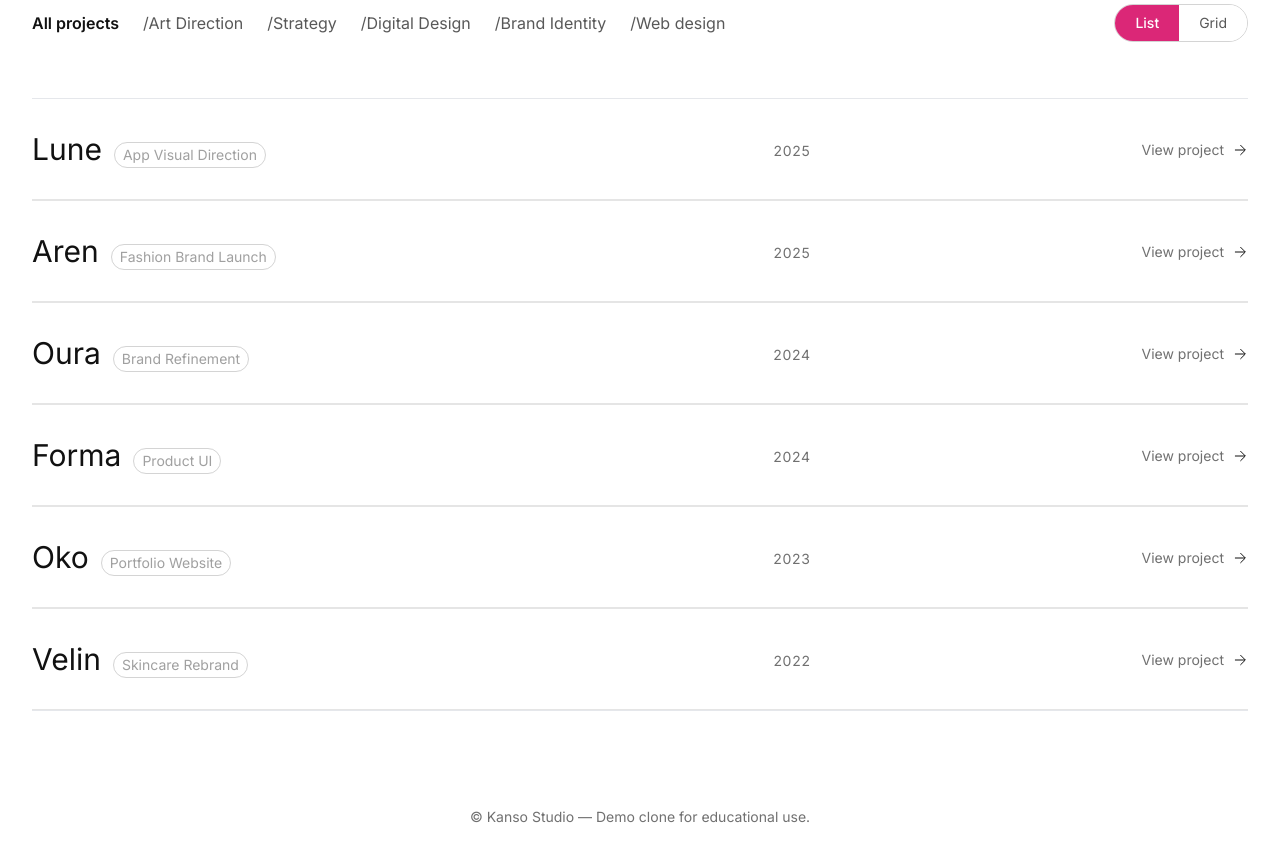
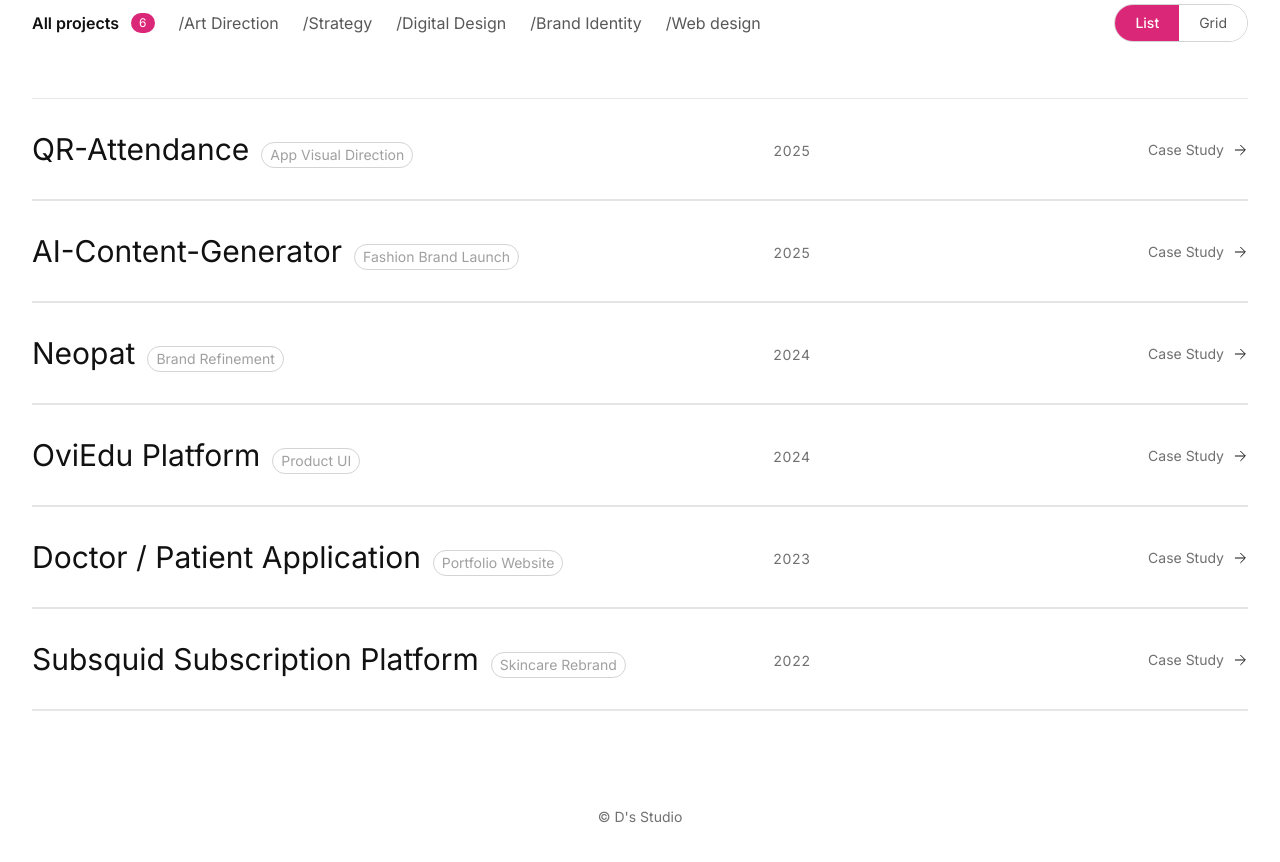
Before and after one commit to zdawan/projects, a React (Create React App) app: page / in a window 1280 px wide. Shown: the part 300-1162 px from the top of the page. Built offline with nearby package versions, Linux system fonts and the light colour scheme; the HTML template or start-up script is replaced by a standard one.

Commit message:
first commit

```diff
--- a/public/index.html
+++ b/public/index.html
@@ -4,7 +4,7 @@
     <meta charset="utf-8" />
     <meta name="viewport" content="width=device-width, initial-scale=1" />
     <meta name="theme-color" content="#000000" />
-    <title>Kanso Projects — CRA Clone</title>
+    <title>D's Project</title>
     <!-- Google Fonts -->
     <link rel="preconnect" href="https://fonts.googleapis.com">
     <link rel="preconnect" href="https://fonts.gstatic.com" crossorigin>
--- a/src/data/projects.js
+++ b/src/data/projects.js
@@ -1,3 +1,10 @@
+import Wireframe0 from "../assets/Wireframe - 0.png";
+import Wireframe1 from "../assets/Wireframe - 2.png";
+import Wireframe2 from "../assets/Wireframe - 3.png";
+import Wireframe3 from "../assets/Wireframe - 4.png";
+import Wireframe4 from "../assets/Wireframe -6.png";
+import Wireframe5 from "../assets/06.png";
+
 export const categories = [
   "All projects",
   "/Art Direction",
@@ -9,45 +16,51 @@ export const categories = [
 
 export const projects = [
   {
-    id: "lune",
-    title: "Lune",
+    id: "qr-based-attendance-system",
+    title: "QR-Attendance",
     year: 2025,
     type: "App Visual Direction",
-    categories: ["/Digital Design", "/Art Direction"],
+    categories: ["/Web design", "/Digital Design", "/Art Direction"],
+    image: Wireframe0,
   },
   {
-    id: "aren",
-    title: "Aren",
+    id: "ai-content-generator",
+    title: "AI-Content-Generator",
     year: 2025,
     type: "Fashion Brand Launch",
-    categories: ["/Strategy", "/Brand Identity"],
+    categories: ["/Web design", "/Strategy", "/Brand Identity"],
+    image: Wireframe1,
   },
   {
-    id: "oura",
-    title: "Oura",
+    id: "neopat",
+    title: "Neopat",
     year: 2024,
     type: "Brand Refinement",
     categories: ["/Brand Identity", "/Strategy"],
+    image: Wireframe2,
   },
   {
-    id: "forma",
-    title: "Forma",
+    id: "ovi-edu-platform",
+    title: "OviEdu Platform",
     year: 2024,
     type: "Product UI",
-    categories: ["/Digital Design"],
+    categories: ["/Web design", "/Digital Design"],
+    image: Wireframe3,
   },
   {
-    id: "oko",
-    title: "Oko",
+    id: "doctor-patient-app",
+    title: "Doctor / Patient Application",
     year: 2023,
     type: "Portfolio Website",
     categories: ["/Web design", "/Digital Design"],
+    image: Wireframe4,
   },
   {
-    id: "velin",
-    title: "Velin",
+    id: "subsquid",
+    title: "Subsquid Subscription Platform",
     year: 2022,
     type: "Skincare Rebrand",
     categories: ["/Brand Identity"],
+    image: Wireframe5,
   },
 ];
--- a/src/pages/Projects.js
+++ b/src/pages/Projects.js
@@ -42,12 +42,12 @@ export default function Projects() {
       {/* Filters + Toggle in same row */}
       <div className="mt-8 flex flex-wrap items-center justify-between gap-4 text-sm md:text-base text-ink/70">
         {/* Filters */}
-        <div className="flex flex-wrap items-center gap-x-6 gap-y-2">
-          {categories.map((c, idx) => (
+        <div className="filters flex flex-wrap items-center gap-x-6 gap-y-2">
+          {categories.map((c) => (
             <button
               key={c}
               onClick={() => setActive(c)}
-              className="group relative h-6 overflow-hidden"
+              className="group relative h-6 overflow-hidden flex items-center gap-2"
             >
               <div className="relative h-6 overflow-hidden">
                 <span
@@ -65,6 +65,13 @@ export default function Projects() {
                   {c}
                 </span>
               </div>
+
+              {/* Badge for project count */}
+              {c === "All projects" && (
+                <span className="ml-1 text-xs bg-pink-600 text-white rounded-full px-2 py-0.5">
+                  {all.length}
+                </span>
+              )}
             </button>
           ))}
         </div>
@@ -151,8 +158,8 @@ export default function Projects() {
 
                   {/* CTA */}
                   <div className="hidden md:flex col-span-3 justify-end items-center gap-2">
-                    <span className="text-sm text-ink/60 transition group-hover:text-ink">
-                      View project
+                    <span className="text-sm text-ink/60 transition group-hover:text-pink-600">
+                      Case Study
                     </span>
                     <svg
                       className="h-4 w-4 transition-transform group-hover:translate-x-1"
@@ -173,7 +180,7 @@ export default function Projects() {
 
                 {/* Hover image preview with animation */}
                 {/* Hover image preview with animation */}
-                <div className="hover-circle pointer-events-none absolute top-0 left-0 w-64 h-80 rounded-lg overflow-hidden shadow-xl opacity-0 transition-opacity duration-200">
+                <div className="hover-circle pointer-events-none absolute top-0 left-0 w-100 h-80 rounded-lg overflow-hidden shadow-xl opacity-0 transition-opacity duration-200 z-50">
                   <div className="relative h-full overflow-hidden">
                     <img
                       src={proj.image || "/placeholder.png"}
@@ -229,9 +236,7 @@ export default function Projects() {
 
       {/* Footer */}
       <div className="py-16 md:py-24 text-center">
-        <p className="text-sm text-ink/60">
-          © Kanso Studio — Demo clone for educational use.
-        </p>
+        <p className="text-sm text-ink/60">© D's Studio</p>
       </div>
     </section>
   );
```
